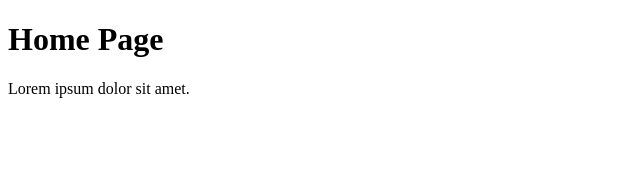
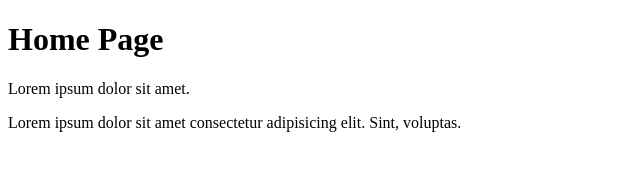
Before and after one commit to sankeerth1809/splitmate, a plain HTML site: page index.html in a window 1280 px wide. Shown: the whole page, without its empty margins (0-640 px from the left). Drawn offline with Linux system fonts and the light colour scheme.

Commit message:
Index Update

```diff
--- a/index.html
+++ b/index.html
@@ -11,6 +11,7 @@
 <body>
     <h1>Home Page</h1>
     <p>Lorem ipsum dolor sit amet.</p>
+    <p>Lorem ipsum dolor sit amet consectetur adipisicing elit. Sint, voluptas.</p>
 </body>
 
 </html>
```
